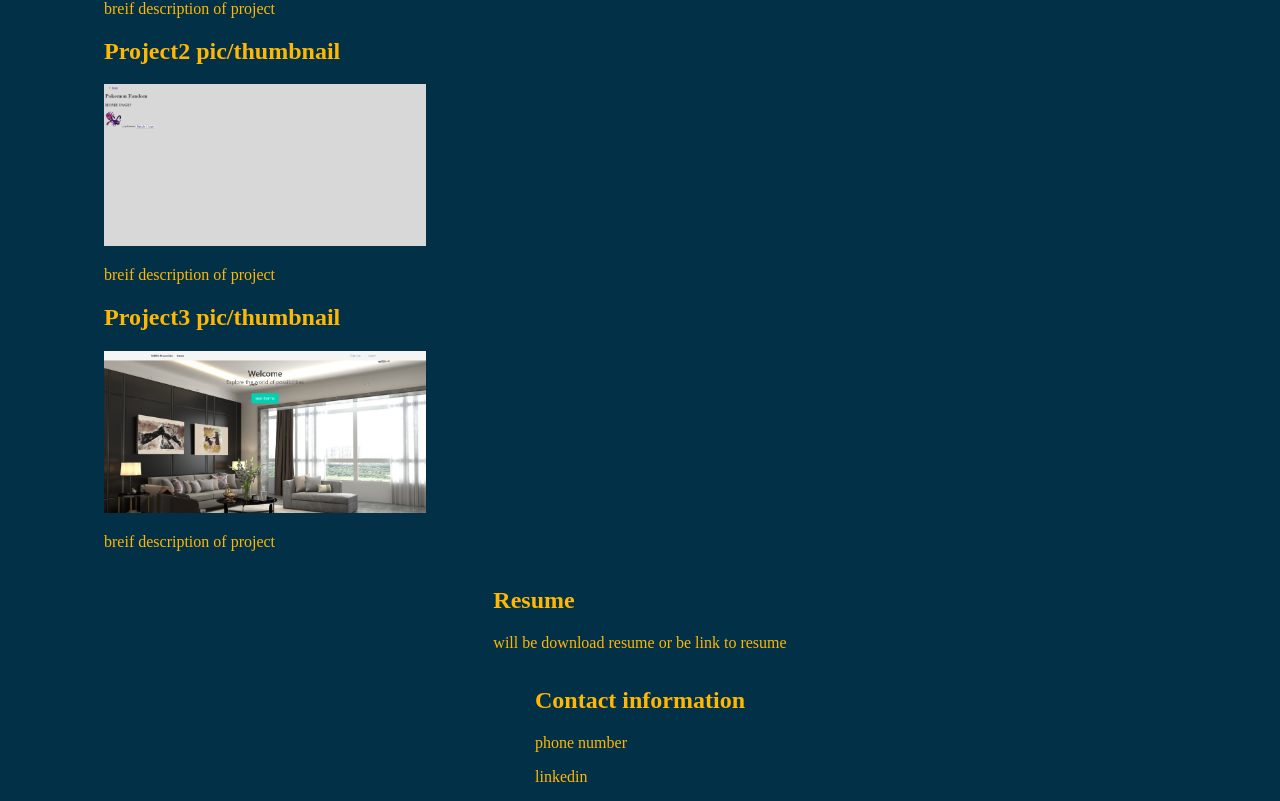
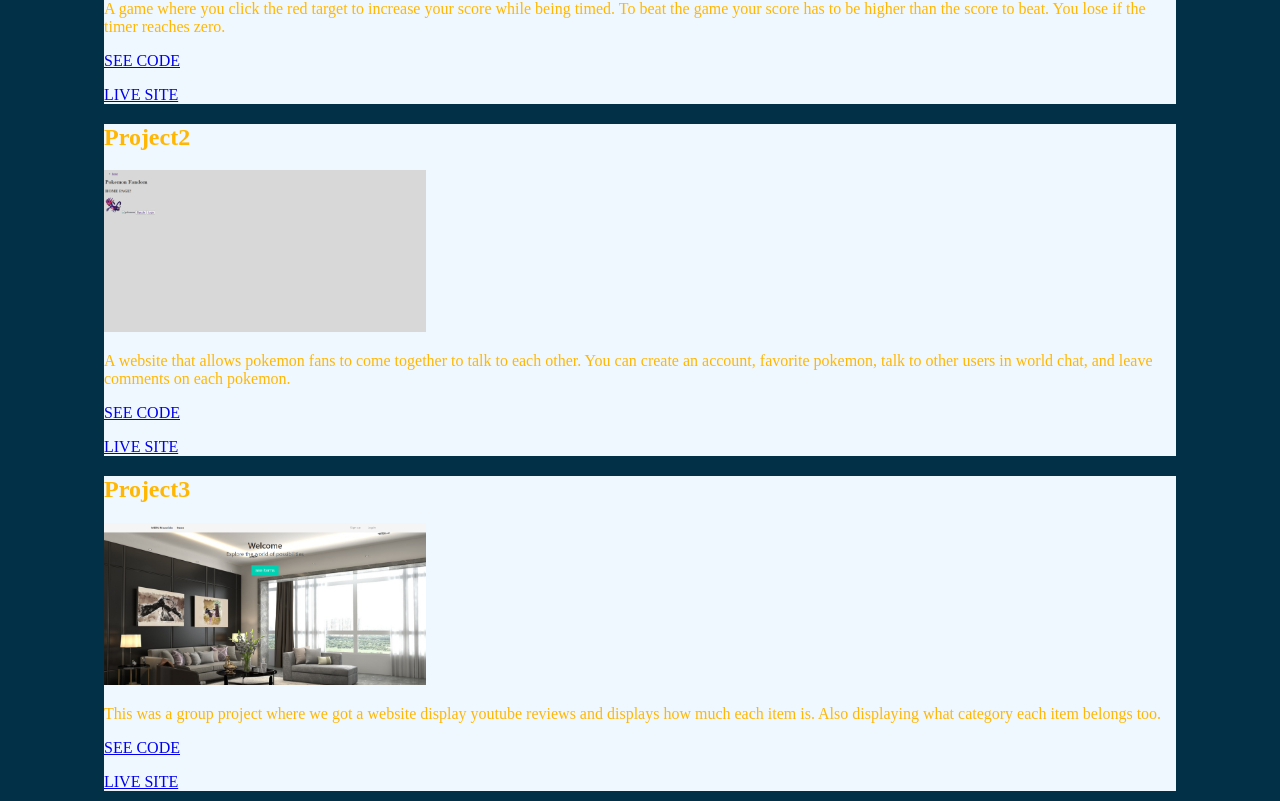
Before and after one commit to fmher/nextjs-portfolio-, a Next.js app: page / in a window 1280 px wide. Shown: the part 959-1760 px from the top of the page. Built offline with nearby package versions, Linux system fonts and the light colour scheme.

Commit message:
fin projects

```diff
--- a/pages/index.js
+++ b/pages/index.js
@@ -40,42 +40,55 @@ export default function Home() {
         </section>
 
         <section id='Project'>
-          <div>
+          <div id='background'>
             <h2>Project 1</h2>
-            <Link href='https://github.com/fmher/click-faster'>
               <img
                 src='/pictures/click-faster.png'
                 alt='project'
                 width='30%'
               />
+            <p>A game where you click the red target to increase your score while being timed. To beat the game your score has to be higher than the score to beat. You lose if the timer reaches zero. </p>
+
+
+            <Link href='https://github.com/fmher/click-faster'>
+              <p>SEE CODE</p>
             </Link>
-            <p>breif description of project</p>
-
+            <Link href='https://fmher.github.io/click-faster/'>
+              <p>LIVE SITE</p>
+            </Link>
           </div>
 
-          <div>
-            <h2>Project2 pic/thumbnail</h2>
-            <Link href='https://github.com/fmher/project-2'>
+          <div id='background'>
+            <h2>Project2 </h2>
               <img
                 src='/pictures/pkmn.png'
                 alt='project'
                 width='30%'
               />
+            <p>A website that allows pokemon fans to come together to talk to each other. You can create an account, favorite pokemon, talk to other users in world chat, and leave comments on each pokemon.</p>
+
+            <Link href='https://github.com/fmher/project-2'>
+              <p>SEE CODE</p>
             </Link>
-            <p>breif description of project</p>
-
+            <Link href='https://project-pokemon-fanbase.herokuapp.com/'>
+              <p>LIVE SITE</p>
+            </Link>
           </div>
 
-          <div>
-            <h2>Project3 pic/thumbnail</h2>
-            <Link href='https://github.com/fmher/project-3-client'>
+          <div id='background'>
+            <h2>Project3</h2>
               <img
                 src='/pictures/group-project.png'
                 alt='project'
                 width='30%'
               />
+            <p>This was a group project where we got a website display youtube reviews and displays how much each item is. Also displaying what category each item belongs too.</p>
+            <Link href='https://github.com/fmher/project-3-client'>
+              <p>SEE CODE</p>
             </Link>
-            <p>breif description of project</p>
+            <Link href='https://stellular-horse-44ede4.netlify.app/'>
+              <p>LIVE SITE</p>
+            </Link>
 
           </div>
 
--- a/styles/globals.css
+++ b/styles/globals.css
@@ -8,9 +8,15 @@ h1, section, footer{
   color: #FFB703;
 }
 
+#background {
+  background-color: aliceblue;
+}
+
 #color{
   color: white
 }
+
+
 
 /* :root {
   --max-width: 1100px;
```
